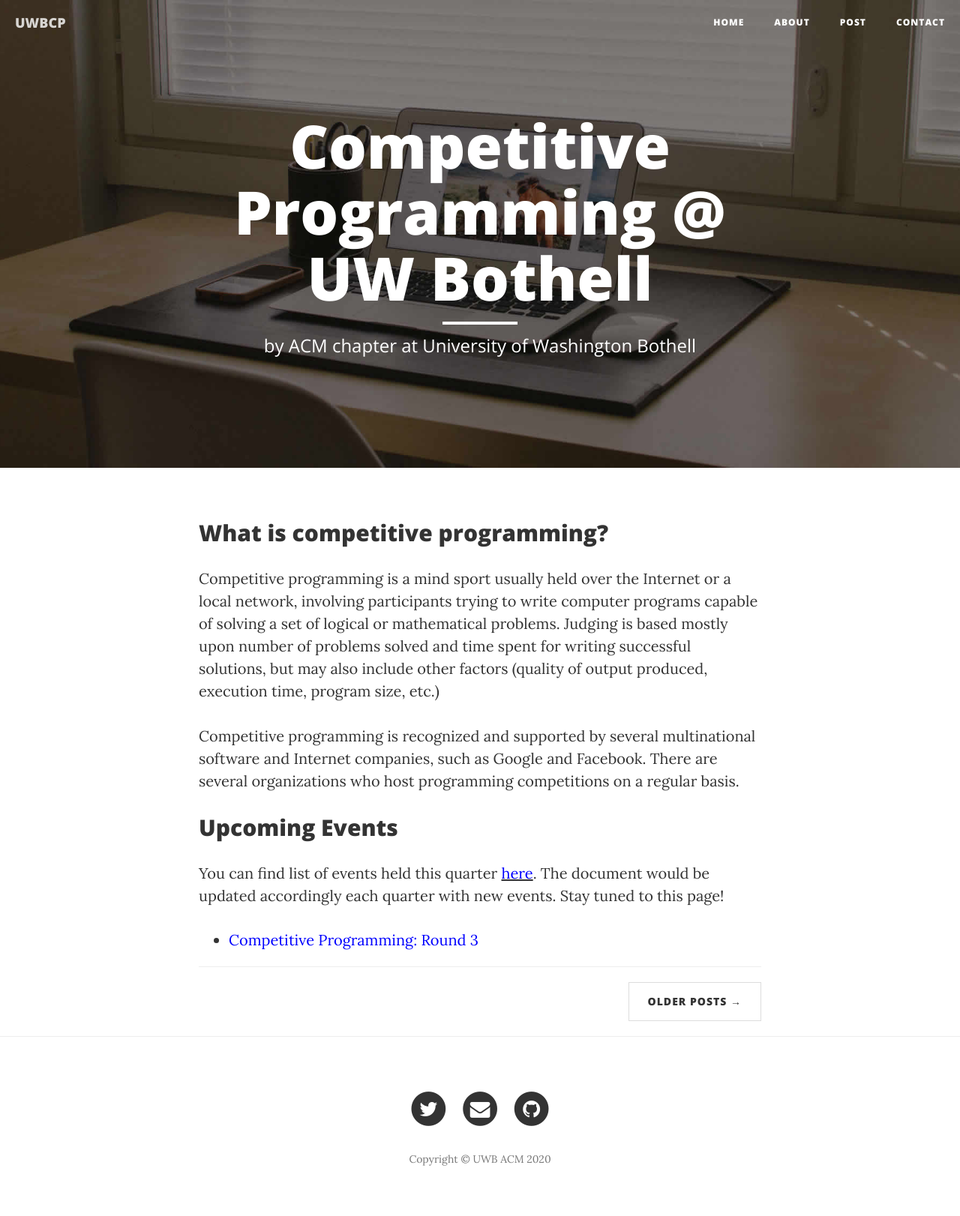
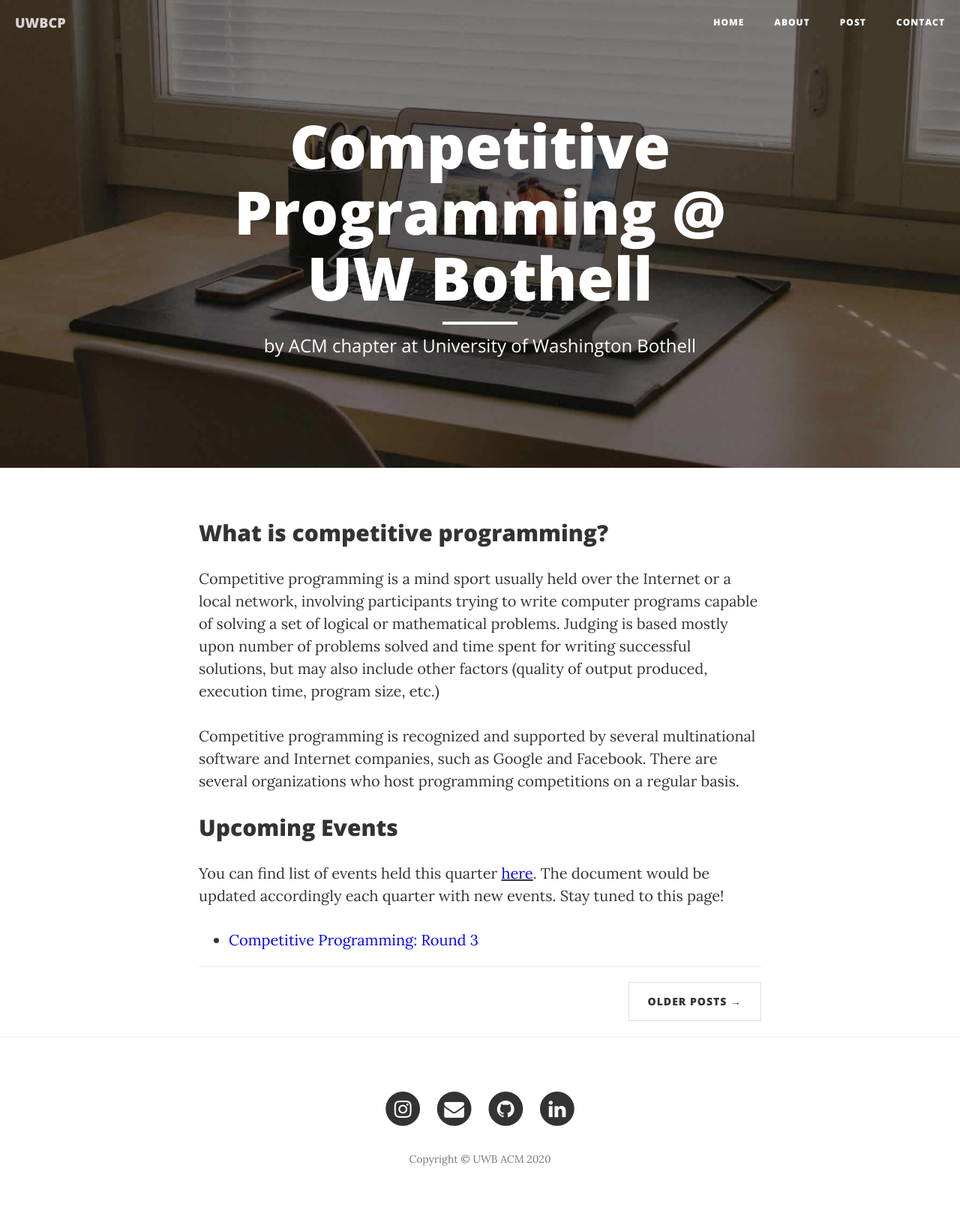
Before and after one commit to alanboy/competitive-programming, a Jekyll site: the page built from index.md, in a window 1280 px wide. Shown: the whole page at 75% size. Built offline with Jekyll 4.4.1, drawn with Linux system fonts in a browser that asks for light colours.

Commit message:
Add ACM linkedin

```diff
--- a/_layouts/default.html
+++ b/_layouts/default.html
@@ -155,10 +155,10 @@
                 <div class="col-lg-8 col-lg-offset-2 col-md-10 col-md-offset-1">
                     <ul class="list-inline text-center">
                         <li>
-                            <a href="#">
+                            <a href="https://www.instagram.com/uwb_acm/">
                                 <span class="fa-stack fa-lg">
                                     <i class="fa fa-circle fa-stack-2x"></i>
-                                    <i class="fa fa-twitter fa-stack-1x fa-inverse"></i>
+                                    <i class="fa fa-instagram fa-stack-1x fa-inverse"></i>
                                 </span>
                             </a>
                         </li>
@@ -175,6 +175,14 @@
                                 <span class="fa-stack fa-lg">
                                     <i class="fa fa-circle fa-stack-2x"></i>
                                     <i class="fa fa-github fa-stack-1x fa-inverse"></i>
+                                </span>
+                            </a>
+                        </li>
+                        <li>
+                            <a href="https://www.linkedin.com/in/uwbacm/">
+                                <span class="fa-stack fa-lg">
+                                    <i class="fa fa-circle fa-stack-2x"></i>
+                                    <i class="fa fa-linkedin fa-stack-1x fa-inverse"></i>
                                 </span>
                             </a>
                         </li>
```
